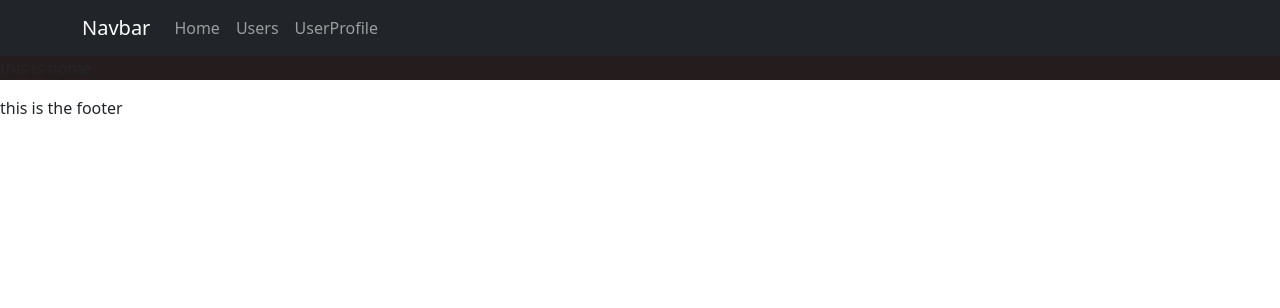
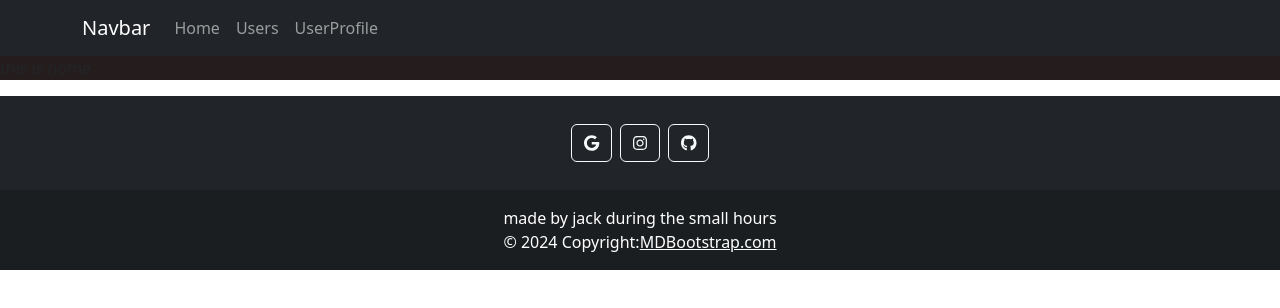
Before and after one commit to comitanigiacomo/appartami, a React (Create React App) app in the folder frontend/: page / in a window 1280 px wide. Shown: the top 308 px of the page. Built offline with nearby package versions, Linux system fonts and the light colour scheme.

Commit message:
add footer

```diff
--- a/frontend/package.json
+++ b/frontend/package.json
@@ -4,6 +4,8 @@
   "version": "0.1.0",
   "private": true,
   "dependencies": {
+    "@fortawesome/free-brands-svg-icons": "^6.5.2",
+    "@fortawesome/react-fontawesome": "^0.2.0",
     "@mui/material": "^5.15.16",
     "@testing-library/jest-dom": "^5.17.0",
     "@testing-library/react": "^13.4.0",
@@ -14,6 +16,7 @@
     "react": "^18.3.1",
     "react-bootstrap": "^2.10.2",
     "react-dom": "^18.3.1",
+    "react-icons": "^5.2.1",
     "react-router-dom": "^6.23.0",
     "react-scripts": "5.0.1",
     "reactstrap": "^9.2.2",
--- a/frontend/src/Components/Footer.jsx
+++ b/frontend/src/Components/Footer.jsx
@@ -1,9 +1,42 @@
+import React from 'react';
+import {
+  MDBFooter,
+  MDBContainer,
+  MDBBtn
+} from 'mdb-react-ui-kit';
+
+import { FontAwesomeIcon } from '@fortawesome/react-fontawesome';
+import { faTwitter, faGoogle, faInstagram, faGithub } from '@fortawesome/free-brands-svg-icons';
 
 
-export function Footer(){
-    return(
-        <>
-        this is the footer
-        </>
-    )
+function Footer() {
+  return (
+    <MDBFooter className='bg-dark text-center text-white'>
+      <MDBContainer className='p-4 pb-0'>
+        <section className='mb-4'>
+          <MDBBtn outline color="light" floating className='m-1' href='#!' role='button'>
+            <FontAwesomeIcon icon={faGoogle} />
+          </MDBBtn>
+          <MDBBtn outline color="light" floating className='m-1' href='#!' role='button'>
+            <FontAwesomeIcon icon={faInstagram} />
+          </MDBBtn>
+          <MDBBtn outline color="light" floating className='m-1' href='#!' role='button'>
+            <FontAwesomeIcon icon={faGithub} />
+          </MDBBtn>
+        </section>
+      </MDBContainer>
+
+      <div className='text-center p-3' style={{ backgroundColor: 'rgba(0, 0, 0, 0.2)' }}>
+        <div>
+            made by jack during the small hours
+        </div>
+        © 2024 Copyright:
+        <a className='text-white' href='https://mdbootstrap.com/'>
+          MDBootstrap.com
+        </a>
+      </div>
+    </MDBFooter>
+  );
 }
+
+export default Footer;
--- a/frontend/src/Layout.jsx
+++ b/frontend/src/Layout.jsx
@@ -1,6 +1,6 @@
 import { NavComp } from "./Components/NavComp"
 import { Outlet } from "react-router-dom"
-import { Footer } from "./Components/Footer"
+import Footer from "./Components/Footer"
 
 export function Layout() {
     return (
--- a/frontend/src/Pages/users/users.css
+++ b/frontend/src/Pages/users/users.css
@@ -20,11 +20,14 @@ main {
 .g-4 .col{
     display: flex;
     align-items: center;
-    justify-content: center;;
+    justify-content: center;
 }
 
 .userCards img {
     padding: 30px;
+    display: flex;
+    justify-content: center;
+    align-items: center;
 }
 
 .userCards .card-body,
```
Also changed, not shown: 1 other file (tests, documents, lock files or other folders).
